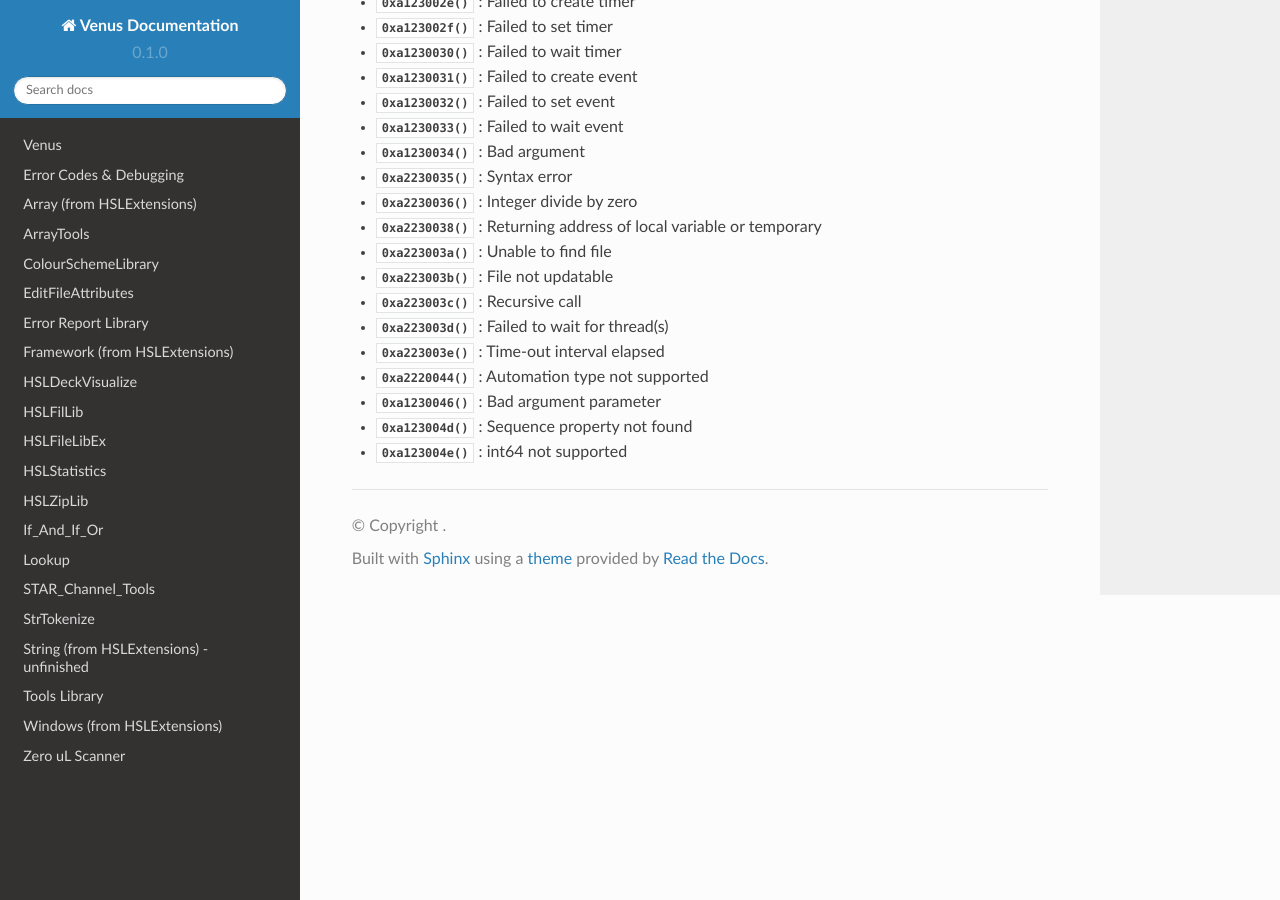
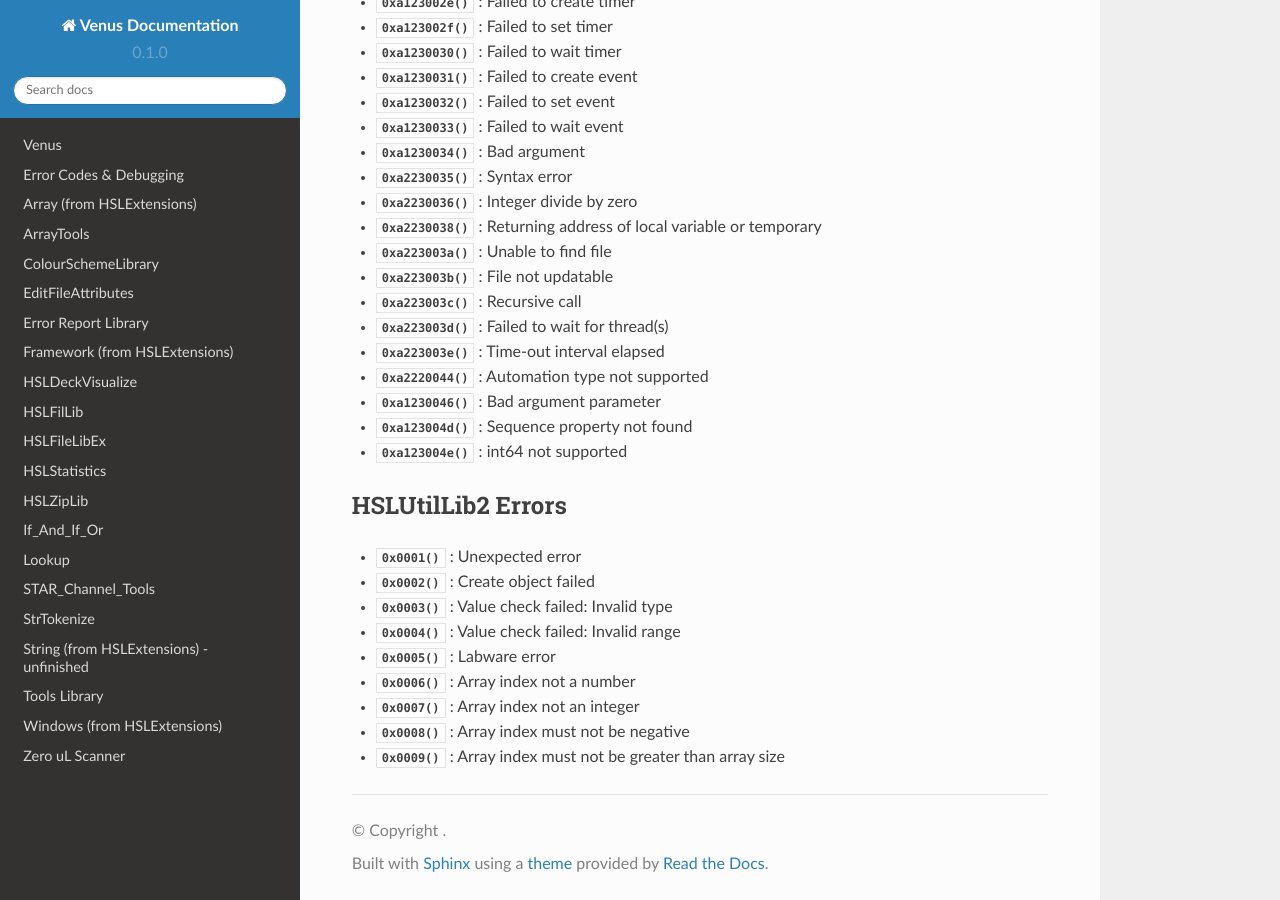
Before and after one commit to theonetruenerd/VenusLibraryDocumentation, a Sphinx documentation site: the page built from docs/source/RuntimeErrors.rst, in a window 1280 px wide and 900 px high, scrolled down 1351 px. Built offline with Sphinx 7.4.7 and the Read the Docs theme 2.0.0, drawn with Linux system fonts in a browser that asks for light colours; pages that are not in the unit, such as notebooks, are missing from menus.

Commit message:
Update RuntimeErrors.rst

```diff
--- a/docs/source/RuntimeErrors.rst
+++ b/docs/source/RuntimeErrors.rst
@@ -68,3 +68,16 @@
 - :py:func:`0xa1230046` : Bad argument parameter
 - :py:func:`0xa123004d` : Sequence property not found
 - :py:func:`0xa123004e` : int64 not supported
+
+HSLUtilLib2 Errors
+-----------------------------
+
+- :py:func:`0x0001` : Unexpected error
+- :py:func:`0x0002` : Create object failed
+- :py:func:`0x0003` : Value check failed: Invalid type
+- :py:func:`0x0004` : Value check failed: Invalid range
+- :py:func:`0x0005` : Labware error
+- :py:func:`0x0006` : Array index not a number
+- :py:func:`0x0007` : Array index not an integer
+- :py:func:`0x0008` : Array index must not be negative
+- :py:func:`0x0009` : Array index must not be greater than array size
```
